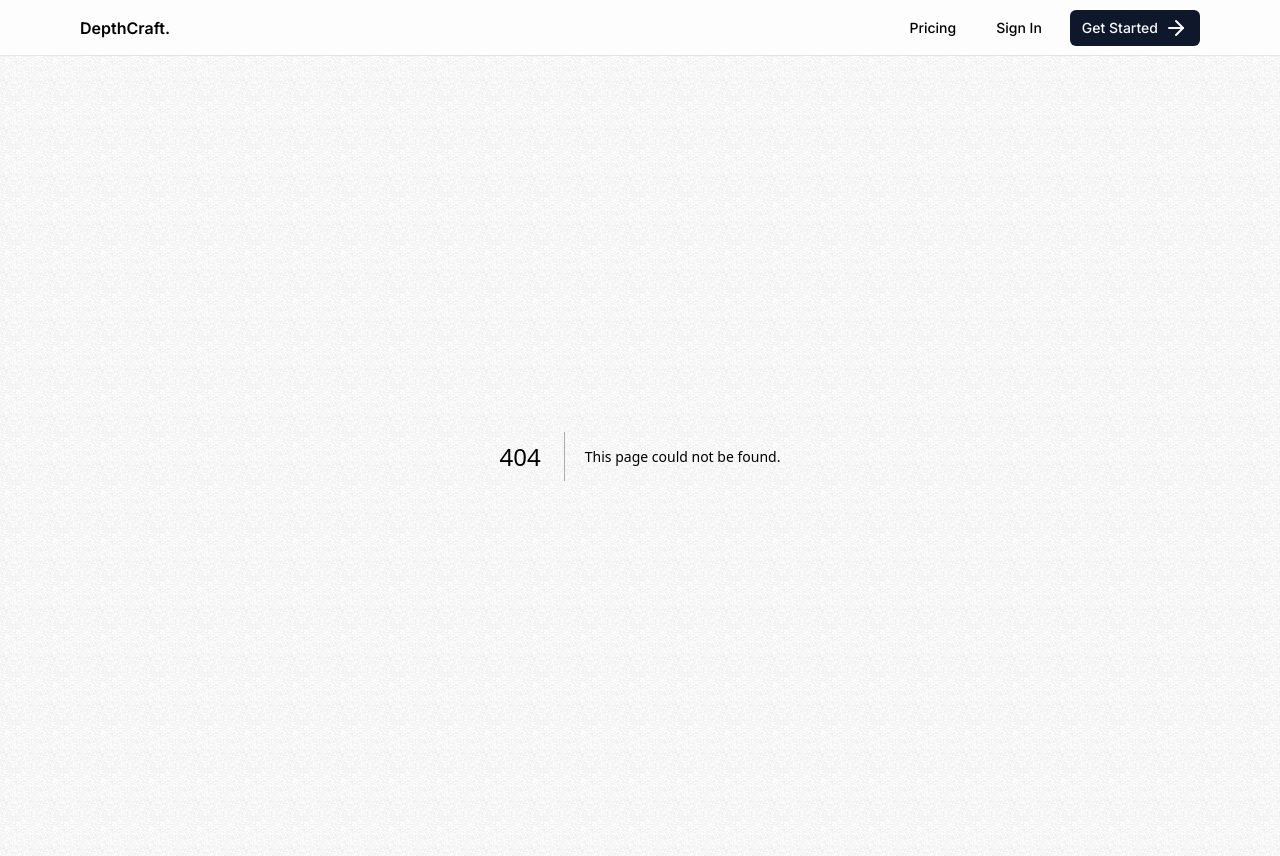
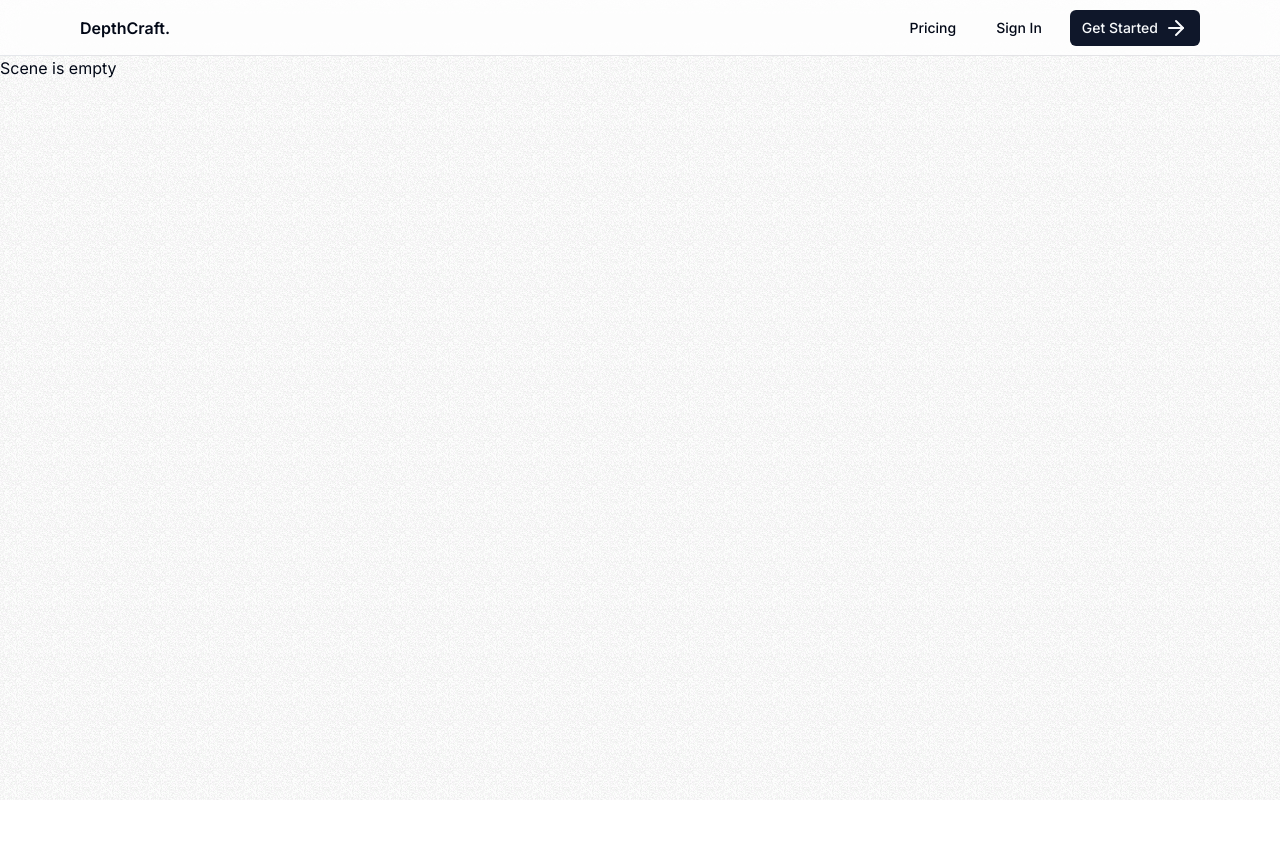
Before and after one commit to EkamBehl/floor-plan-app, a Next.js app: page /scene/edit-scene/1 in a window 1280 px wide. Before the commit this address had no page. After the commit the page ends 800 px from the top, so only its background shows below. Built offline with nearby package versions, Linux system fonts and the light colour scheme; no server answers; the database is empty.

Commit message:
added functionality to fetch the scene from database and display it on screen

```diff
--- a/app/(root)/(routes)/dashboard/page.tsx
+++ b/app/(root)/(routes)/dashboard/page.tsx
@@ -55,7 +55,7 @@ const Page = async() => {
 
     return (
     <div className='flex flex-col justify-center self-center'>
-
+      {/* <ThreeD/> */}
       <h2 className=' items-center al text-lg p-4 flex justify-center'>Hello, {user.given_name}</h2>
       <Link className={cn(buttonVariants({size:'sm',}) ,' w-fit flex justify-center items-center')}  href='/scene/new'>Create a Scene <PlusIcon/></Link>
       {
--- /dev/null
+++ b/app/(root)/(routes)/scene/edit-scene/[sceneId]/page.tsx
@@ -0,0 +1,177 @@
+// // File Path: app/(root)/(routes)/scene/edit-scene/[sceneId]/page.tsx
+
+// import prisma from '@/lib/db';
+// import React from 'react';
+// import * as THREE from 'three';
+// import ThreeJsScene from '../components/ThreeJsScene';
+
+// interface SceneIdPageProps{
+//     params:{
+//         sceneId:string;
+//     }
+// }
+// const sceneIdPage = async ({
+//     params
+// }:SceneIdPageProps) => {
+//     var scene=new THREE.Scene();
+//     const sceneObject=await prisma.scene.findUnique({
+//         where:{
+//             id:params.sceneId,
+//         }
+//     });
+//     if (sceneObject) {
+//         const json = JSON.parse(sceneObject.sceneString);
+//         const loader = new THREE.ObjectLoader();
+//         scene. = loader.parse(json);
+//     }
+
+
+//   return (
+//     <ThreeJsScene data={scene}/>
+
+
+//   )
+// }
+
+// export default sceneIdPage
+
+
+
+// app/(root)/(routes)/scene/edit-scene/[sceneId]/page.tsx
+// File: app/(root)/(routes)/scene/edit-scene/[sceneId].tsx
+
+import * as THREE from 'three';
+import ThreeJsScene from '../components/ThreeJsScene'; // Adjust the path as necessary
+import prisma from '@/lib/db'; // Make sure this is the correct import path for your prisma client
+
+
+interface SceneProps {
+    params:{
+        sceneId: string;
+    }
+}
+
+var i=0
+const SceneIdPage=async({ params }:SceneProps) => {
+
+    console.log(i)
+    i=i+1
+
+    console.log("SceneID",params.sceneId)
+
+        const sceneData = await prisma.scene.findUnique({
+            where: {
+                id: params.sceneId,
+            },
+        });
+
+
+    if(sceneData){
+        return (
+            <ThreeJsScene data={sceneData.sceneString}/>
+        );
+    }else{
+        return(
+            <div>
+                Scene is empty
+            </div>
+        )
+    }
+
+};
+export default SceneIdPage
+
+
+
+
+
+
+
+
+
+
+
+
+
+
+
+
+
+
+
+
+
+
+
+
+
+
+
+
+
+
+
+
+
+
+
+
+
+
+// interface LoaderParams {
+//     params: {
+//         sceneId: string;
+//     };
+// }
+
+// interface LoaderData {
+//     scene: string; // JSON string representation of the THREE.Scene
+// }
+
+// export async function loader({ params }: LoaderParams) {
+//     const { sceneId } = params;
+//     const sceneData = await prisma.scene.findUnique({
+//         where: {
+//             id: sceneId,
+//         },
+//     });
+
+//     if (!sceneData || !sceneData.sceneString) {
+//         throw new Response("Not Found", { status: 404 });
+//     }
+
+//     // Ensure the object parsed is indeed a Scene
+//     const json = JSON.parse(sceneData.sceneString);
+//     const loader = new THREE.ObjectLoader();
+//     const object = loader.parse(json);
+
+//     if (!(object instanceof THREE.Scene)) {
+//         throw new Error("Loaded object is not a Scene");
+//     }
+
+//     // Serialize the scene to avoid issues with passing complex objects
+//     return { scene: JSON.stringify(object.toJSON()) };
+// }
+
+// interface SceneIdPageProps {
+//     data: LoaderData;
+// }
+
+// export default function SceneIdPage({ data }: SceneIdPageProps) {
+//     let scene = new THREE.Scene();
+//     if(data){
+//     const loader = new THREE.ObjectLoader();
+//     const parsedObject = loader.parse(JSON.parse(data.scene));
+//     if (parsedObject instanceof THREE.Scene) {
+//         scene = parsedObject;
+//     } else {
+//         console.error("Parsed data is not a THREE.Scene");
+//     }
+// }
+
+//     return (
+//         <div>
+//             <ThreeJsScene data={scene} />
+//         </div>
+//     );
+// }
--- /dev/null
+++ b/app/(root)/(routes)/scene/edit-scene/components/ThreeJsScene.tsx
@@ -0,0 +1,146 @@
+// "use client"
+// import React, { useRef, useEffect } from 'react';
+// import * as THREE from 'three';
+// import { OrbitControls } from 'three/addons/controls/OrbitControls.js';
+
+// interface ThreeJsSceneProps {
+//     data: THREE.Scene;
+// }
+
+// const ThreeJsScene = ({ data }:ThreeJsSceneProps) => {
+
+//     const mountRef = useRef<HTMLCanvasElement>(null);
+//     const cameraRef = useRef<THREE.PerspectiveCamera>(new THREE.PerspectiveCamera(75, window.innerWidth / window.innerHeight, 0.1, 10000));
+//     const rendererRef = useRef<THREE.WebGLRenderer>();
+//     const controlsRef = useRef<OrbitControls>();
+
+//         useEffect(()=>{
+//             var scene=new THREE.Scene()
+//             scene=data
+//             if (mountRef.current) {
+//             const renderer = new THREE.WebGLRenderer({ canvas: mountRef.current });
+//             renderer.setSize(window.innerWidth, window.innerHeight);
+//             rendererRef.current = renderer;
+
+//             cameraRef.current.position.set(590.9590759277344, 50, 619.5294952392578);
+//             const light = new THREE.HemisphereLight(0xffffbb, 0x080820, 1);
+//             scene.add(light);
+
+//             controlsRef.current = new OrbitControls(cameraRef.current, renderer.domElement);
+//             controlsRef.current.target.set(0, 0, 0);
+//             controlsRef.current.update();
+
+//             const animate = () => {
+//                 requestAnimationFrame(animate);
+//                 controlsRef.current?.update();
+//                 renderer.render(scene, cameraRef.current);
+//             };
+//             animate();
+
+//             return () => {
+//                 controlsRef.current?.dispose();
+//                 renderer.dispose();
+//             };
+//             }
+
+
+
+//         },[])
+
+
+//     return (
+//         <canvas ref={mountRef} style={{ width: '100vw', height: '100vh' }}></canvas>
+//     );
+// };
+
+// export default ThreeJsScene;
+"use client"
+import React, { useRef, useEffect } from 'react';
+import * as THREE from 'three';
+import { OrbitControls } from 'three/examples/jsm/controls/OrbitControls.js';
+
+
+interface ThreeJsSceneProps {
+    data: string;
+}
+function loadObject(sceneString: string){
+    console.log("function called")
+    const json= JSON.parse(sceneString)
+    console.log("json parsed")
+    const loader=new THREE.ObjectLoader()
+    console.log("loader made")
+    const scene=loader.parse(json) as THREE.Scene
+    console.log("scene made")
+    return scene
+}
+const logObjectPositions = (scene: { children: any[]; }) => {
+    scene.children.forEach((obj, index) => {
+      console.log(`Object ${index} (${obj.type}) position:`, obj.position.clone());
+    });
+  };
+const ThreeJsScene: React.FC<ThreeJsSceneProps> = ({ data }) => {
+
+    const mountRef = useRef<HTMLCanvasElement>(null);
+    const cameraRef = useRef<THREE.PerspectiveCamera | null>(null);
+    const rendererRef = useRef<THREE.WebGLRenderer | null>(null);
+    const controlsRef = useRef<OrbitControls | null>(null);
+
+    useEffect(() => {
+            var newScene=new THREE.Scene()
+
+
+            newScene=loadObject(data)
+
+            logObjectPositions(newScene)
+            console.log("Scene after reconstructing: ",newScene )
+            var numOfMeshes = 0;
+            newScene.traverse( function( child ) {
+                if( child instanceof THREE.Mesh )
+                    numOfMeshes++;
+            } );
+            console.log(numOfMeshes);
+        // Only instantiate the camera and renderer if we're on the client-side
+        if (typeof window !== 'undefined' && mountRef.current) {
+            newScene.traverse( function( child ) {
+                if( child instanceof THREE.Mesh )
+                    numOfMeshes++;
+            } );
+            console.log(numOfMeshes);
+
+            const camera = new THREE.PerspectiveCamera(75, window.innerWidth / window.innerHeight, 0.1, 10000);
+            camera.position.set(590.9590759277344, 50, 619.5294952392578);
+            cameraRef.current = camera;
+
+            const renderer = new THREE.WebGLRenderer({ canvas: mountRef.current });
+            renderer.setSize(window.innerWidth, window.innerHeight);
+            rendererRef.current = renderer;
+
+            const controls = new OrbitControls(camera, renderer.domElement);
+            controls.target.set(0, 0, 0);
+            controls.update();
+            controlsRef.current = controls;
+
+            const light = new THREE.HemisphereLight(0xffffbb, 0x080820, 1);
+            newScene.add(light);  // Use the provided scene
+
+            const animate = () => {
+                if (!rendererRef.current || !cameraRef.current || !controlsRef.current) return;
+                requestAnimationFrame(animate);
+                controlsRef.current.update();
+                rendererRef.current.render(newScene, cameraRef.current);
+            };
+            animate();
+
+            return () => {
+                if (controlsRef.current) controlsRef.current.dispose();
+                if (rendererRef.current) rendererRef.current.dispose();
+            };
+        }
+    }, []);  // Depend on `data` to potentially recreate the scene if it changes
+
+    return (
+        <canvas ref={mountRef} style={{ width: '100vw', height: '100vh' }}></canvas>
+    );
+};
+
+export default ThreeJsScene;
--- a/components/SceneCard.tsx
+++ b/components/SceneCard.tsx
@@ -2,7 +2,10 @@ import { Scene } from '@prisma/client'
 import React, { useState } from 'react'
 import { Card, CardContent, CardDescription, CardFooter, CardHeader, CardTitle } from './ui/card'
 import Image from 'next/image'
-import { Button } from './ui/button'
+import { Button, buttonVariants } from './ui/button'
+import Link from 'next/link'
+import { cn } from '@/lib/utils'
+import { PlusIcon } from 'lucide-react'
 
 interface sceneCardProps{
     scene: Scene
@@ -29,7 +32,7 @@ const SceneCard = ({scene}:sceneCardProps) => {
             </div>
         </CardContent>
         <CardFooter>
-            <Button>Edit</Button>
+        <Link className={cn(buttonVariants({size:'sm',}) ,' w-fit flex justify-center items-center')}  href={`/scene/edit-scene/${scene.id}`}>Edit Scene</Link>
         </CardFooter>
 
 
--- a/components/sceneBuilder.ts
+++ b/components/sceneBuilder.ts
@@ -28,6 +28,11 @@ const drawRectangle = (x1: number, y1: number, x2: number, y2: number, scene: TH
 
   scene.add(wall);
 };
+const logObjectPositions = (scene: { children: any[]; }) => {
+  scene.children.forEach((obj, index) => {
+    console.log(`Object ${index} (${obj.type}) position:`, obj.position.clone());
+  });
+};
 
 const sceneBuilder = async({
     data
@@ -57,6 +62,15 @@ else{
 
 
 
+  scene.updateMatrix();
+  scene.updateMatrixWorld(true);
+  logObjectPositions(scene)
+  var numOfMeshes = 0;
+  scene.traverse( function( child ) {
+      if( child instanceof THREE.Mesh )
+          numOfMeshes++;
+  } );
+  console.log(numOfMeshes);
   const sceneJson = scene.toJSON();
   const stringifiedScene = JSON.stringify(sceneJson);
   return stringifiedScene
```
